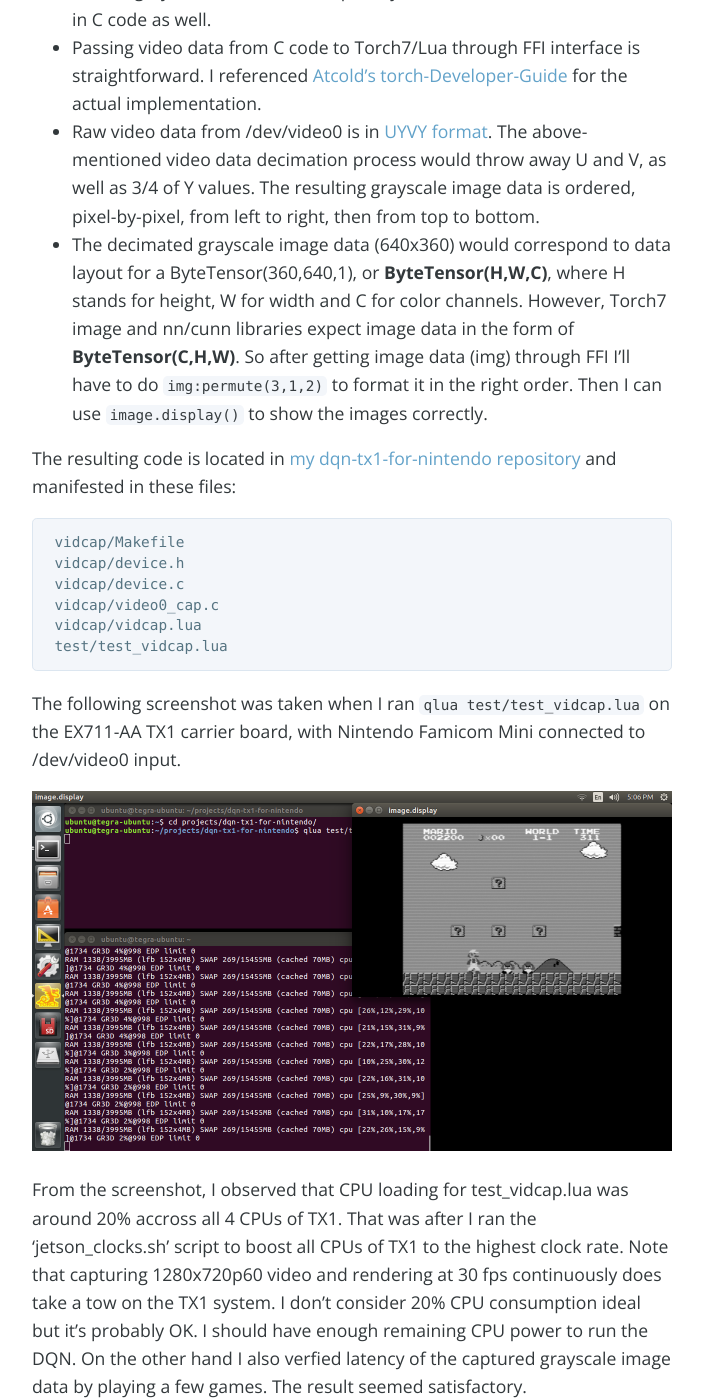
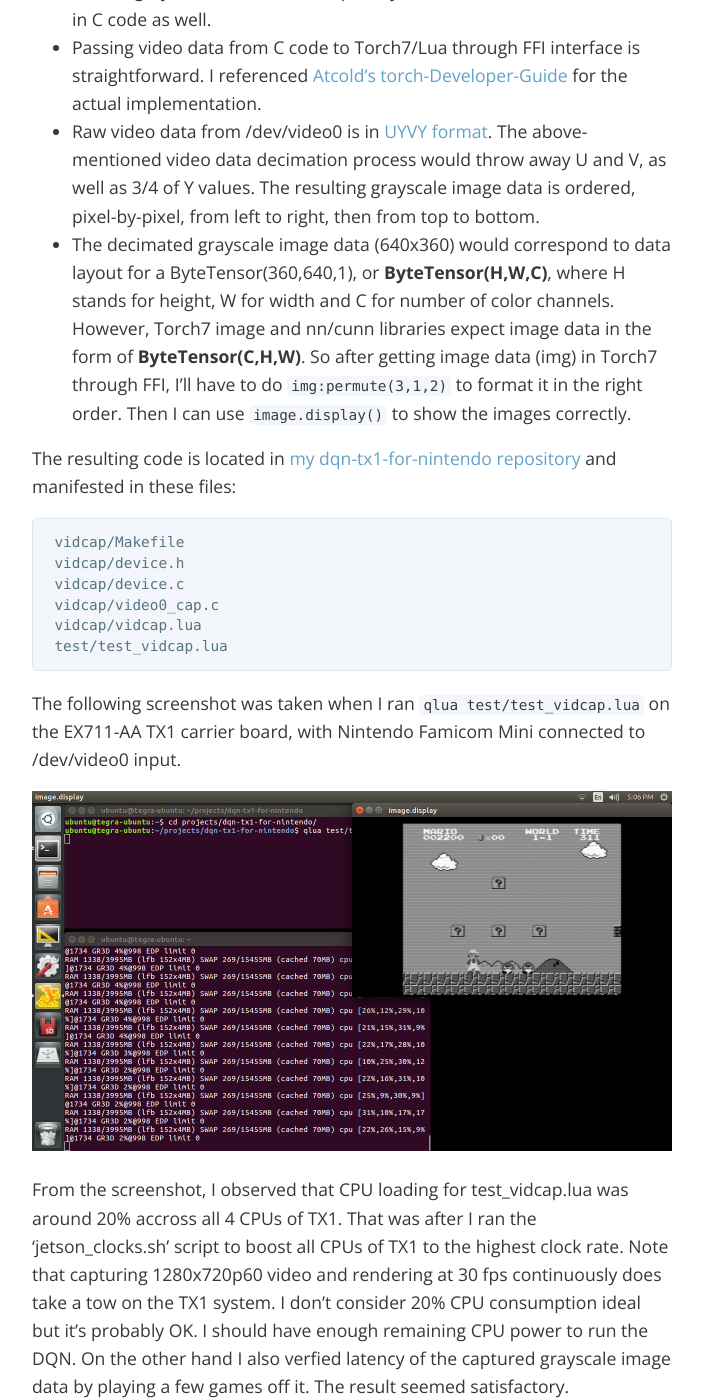
Before and after one commit to jkjung-avt/jkjung-avt.github.io, a Jekyll site: the page built from _posts/2017-02-08-vidcap-in-torch7.md, in a window 1280 px wide and 1400 px high, scrolled down 1271 px. Shown: the whole window, without its empty margins (288-991 px from the left). Built offline with Jekyll 4.4.1, drawn with Linux system fonts in a browser that asks for light colours; nearby versions of some CDN libraries; comment, search, counter and statistics services are not loaded.

Commit message:
Minor updates on wording

```diff
--- a/_posts/2017-02-08-vidcap-in-torch7.md
+++ b/_posts/2017-02-08-vidcap-in-torch7.md
@@ -28,7 +28,7 @@
 * HDMI video from Nintendo Famicom Mini is RGB 1280x720 at 60 fps. To reduce the amount of video data for DQN to process, I'd decimate video data to grayscale 640x360 at 30 fps only. I do this video data decimation in C code as well.
 * Passing video data from C code to Torch7/Lua through FFI interface is straightforward. I referenced [Atcold's torch-Developer-Guide](https://github.com/Atcold/torch-Developer-Guide) for the actual implementation.
 * Raw video data from /dev/video0 is in [UYVY format](https://linuxtv.org/downloads/v4l-dvb-apis/uapi/v4l/pixfmt-uyvy.html). The above-mentioned video data decimation process would throw away U and V, as well as 3/4 of Y values. The resulting grayscale image data is ordered, pixel-by-pixel, from left to right, then from top to bottom.
-* The decimated grayscale image data (640x360) would correspond to data layout for a ByteTensor(360,640,1), or **ByteTensor(H,W,C)**, where H stands for height, W for width and C for color channels. However, Torch7 image and nn/cunn libraries expect image data in the form of **ByteTensor(C,H,W)**. So after getting image data (img) through FFI I'll have to do `img:permute(3,1,2)` to format it in the right order. Then I can use `image.display()` to show the images correctly.
+* The decimated grayscale image data (640x360) would correspond to data layout for a ByteTensor(360,640,1), or **ByteTensor(H,W,C)**, where H stands for height, W for width and C for number of color channels. However, Torch7 image and nn/cunn libraries expect image data in the form of **ByteTensor(C,H,W)**. So after getting image data (img) in Torch7 through FFI, I'll have to do `img:permute(3,1,2)` to format it in the right order. Then I can use `image.display()` to show the images correctly.
 
 The resulting code is located in [my dqn-tx1-for-nintendo repository](https://github.com/jkjung-avt/dqn-tx1-for-nintendo) and manifested in these files:
 
@@ -45,7 +45,7 @@
 
 ![Screenshot of test_vidcap.lua](/assets/2017-02-08-vidcap-in-torch7/test_vidcap_mario.png)
 
-From the screenshot, I observed that CPU loading for test_vidcap.lua was around 20% accross all 4 CPUs of TX1. That was after I ran the 'jetson_clocks.sh' script to boost all CPUs of TX1 to the highest clock rate. Note that capturing 1280x720p60 video and rendering at 30 fps continuously does take a tow on the TX1 system. I don't consider 20% CPU consumption ideal but it's probably OK. I should have enough remaining CPU power to run the DQN. On the other hand I also verfied latency of the captured grayscale image data by playing a few games. The result seemed satisfactory.
+From the screenshot, I observed that CPU loading for test_vidcap.lua was around 20% accross all 4 CPUs of TX1. That was after I ran the 'jetson_clocks.sh' script to boost all CPUs of TX1 to the highest clock rate. Note that capturing 1280x720p60 video and rendering at 30 fps continuously does take a tow on the TX1 system. I don't consider 20% CPU consumption ideal but it's probably OK. I should have enough remaining CPU power to run the DQN. On the other hand I also verfied latency of the captured grayscale image data by playing a few games off it. The result seemed satisfactory.
 
 As mentioned in [my earlier post](https://jkjung-avt.github.io/dqn-pong/), there is memory leak in image.display(). The 'test_vidcap.lua' script also suffers from the same problem and could hog more and more memory over time.
 
```
